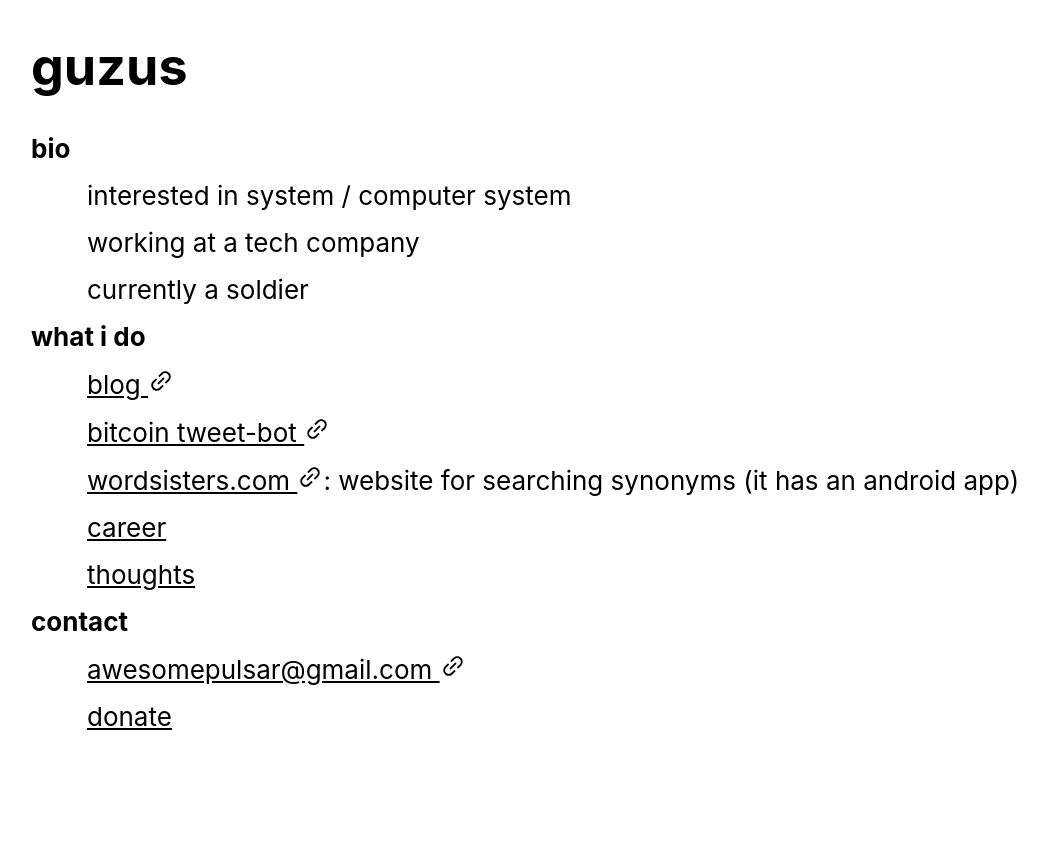
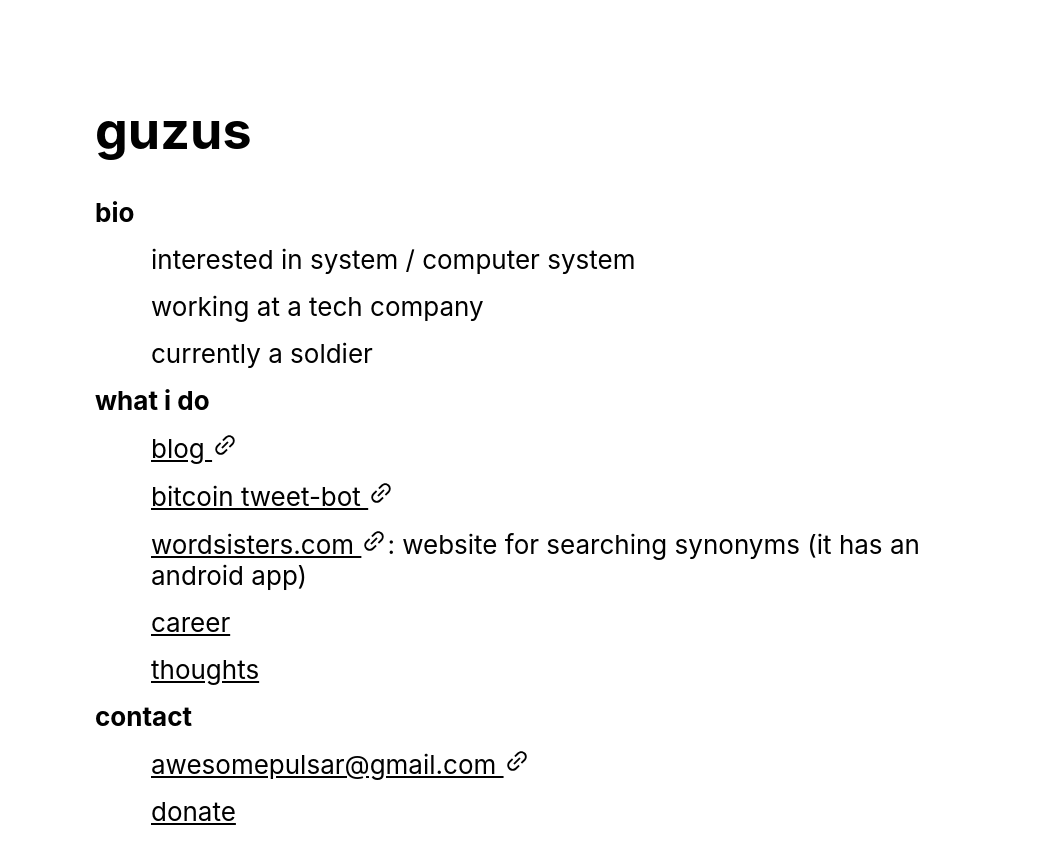
Before and after one commit to dodopeach/dodopeach.github.io, a React (Create React App) app: page / in a window 1280 px wide. Shown: the top 864 px of the page, without its empty margins (97-1145 px from the left). Before the commit the page ends 800 px from the top, so only its background shows below. Built offline with nearby package versions, Linux system fonts and the light colour scheme.

Commit message:
move contents to middle

```diff
--- a/src/App.css
+++ b/src/App.css
@@ -1,6 +1,9 @@
 .App {
-  text-align: start;
-  padding-left: 10vw;
+  /* text-align: start; */
+  padding: 5vw;
+  margin-left: auto;
+  margin-right: auto;
+  max-width: 70vw;
 }
 
 .App-header {
@@ -49,6 +52,6 @@ ul {
   margin: 2vh;
 }
 
-ul > ul{
+ul > ul {
   margin: 1vh;
 }
```
